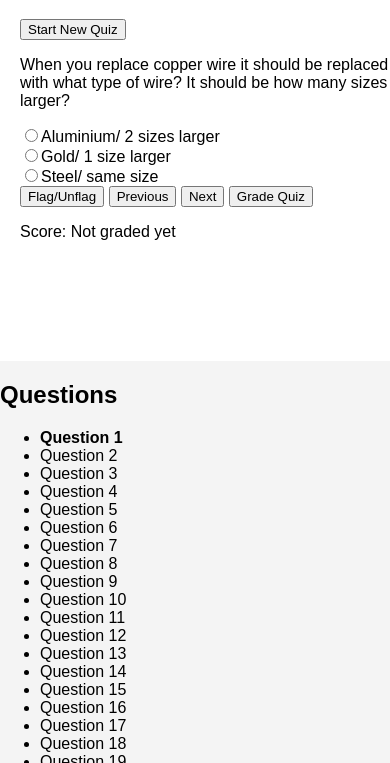
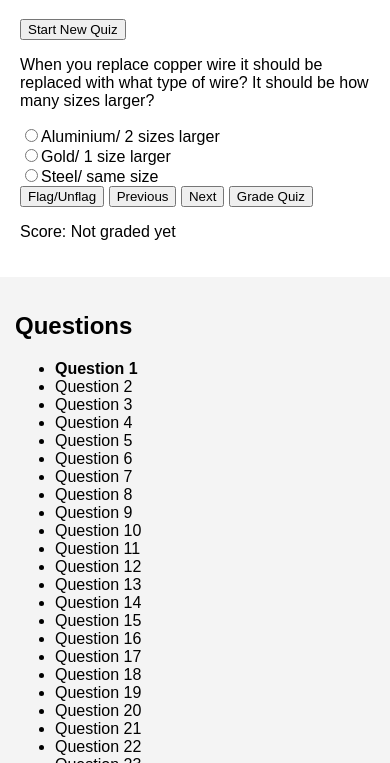
Before and after one commit to WetGato/Test-Questions, a plain HTML site: page Airframe-Electrical/index.html in a window 390 px wide. Shown: the part 81-844 px from the top of the page. Drawn offline with Linux system fonts and the light colour scheme.

Commit message:
Update index.html
UI improvements

```diff
--- a/Airframe-Electrical/index.html
+++ b/Airframe-Electrical/index.html
@@ -3,7 +3,7 @@
 <head>
     <meta charset="UTF-8">
     <meta name="viewport" content="width=device-width, initial-scale=1.0">
-    <title>Quiz Website with Flagging and Grading</title>
+    <title>Airframe Electrical Review</title>
     <style>
         body {
             display: flex;
@@ -41,13 +41,16 @@
             #sidePane {
                 width: 100%; /* Full width when stacked */
                 order: 2;
-                flex: 1;
-                /* Position sidebar below main content */
+                padding-left: 15px;
+                padding-bottom: 30px;
+                padding-top: 15px;
+                height: calc(100vh - 45px);
             }
             #quizContainer {
-                width: 100%; /* Full width when stacked */
+                width: auto; /* Full width when stacked */
                 order: 1;
-                height: auto;/* Position main content above sidebar */
+                height: auto;
+                flex: none/* Position main content above sidebar */
             }
         }
     </style>
```
